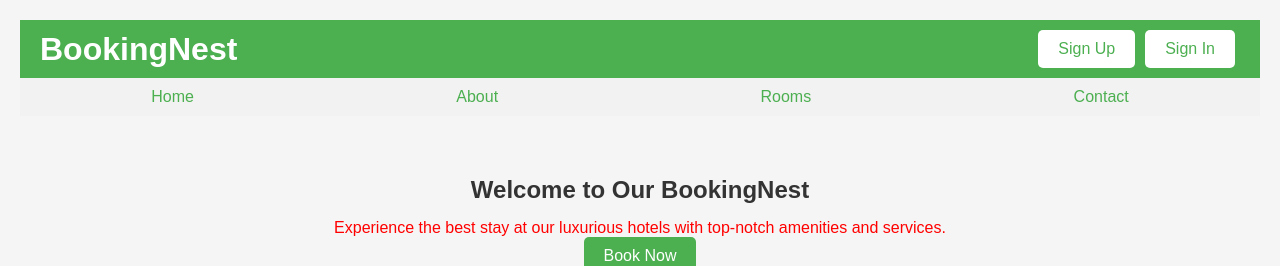
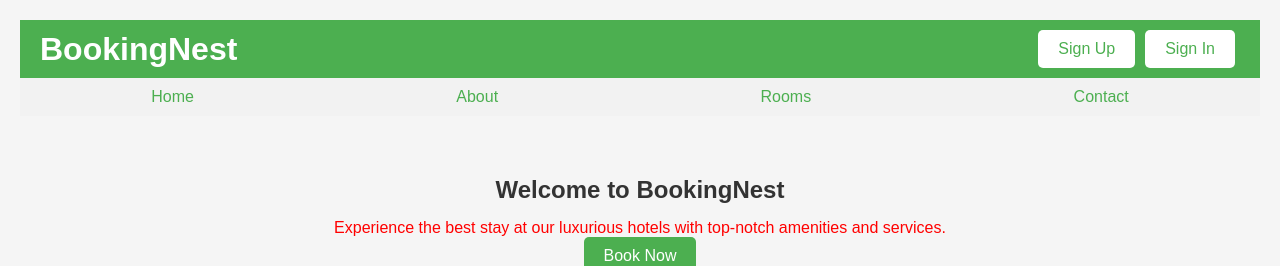
Before and after one commit to aliyaqubi/App-BookingNest, a React (Create React App) app: page / in a window 1280 px wide. Shown: the top 266 px of the page. Built offline with nearby package versions, Linux system fonts and the light colour scheme.

Commit message:
home page

```diff
--- a/src/Home.js
+++ b/src/Home.js
@@ -47,7 +47,7 @@ const Home = () => {
   </nav>
   <main style={{ padding: '20px' }}>
     <section id="home" style={{ textAlign: 'center', margin: '40px 0' }}>
-      <h2>Welcome to Our BookingNest</h2>
+      <h2>Welcome to BookingNest</h2>
       <p>Experience the best stay at our luxurious hotels with top-notch amenities and services.</p>
       <button style={{ padding: '10px 20px', backgroundColor: '#4CAF50', color: 'white', border: 'none', borderRadius: '5px', cursor: 'pointer' }}>
         Book Now
```
